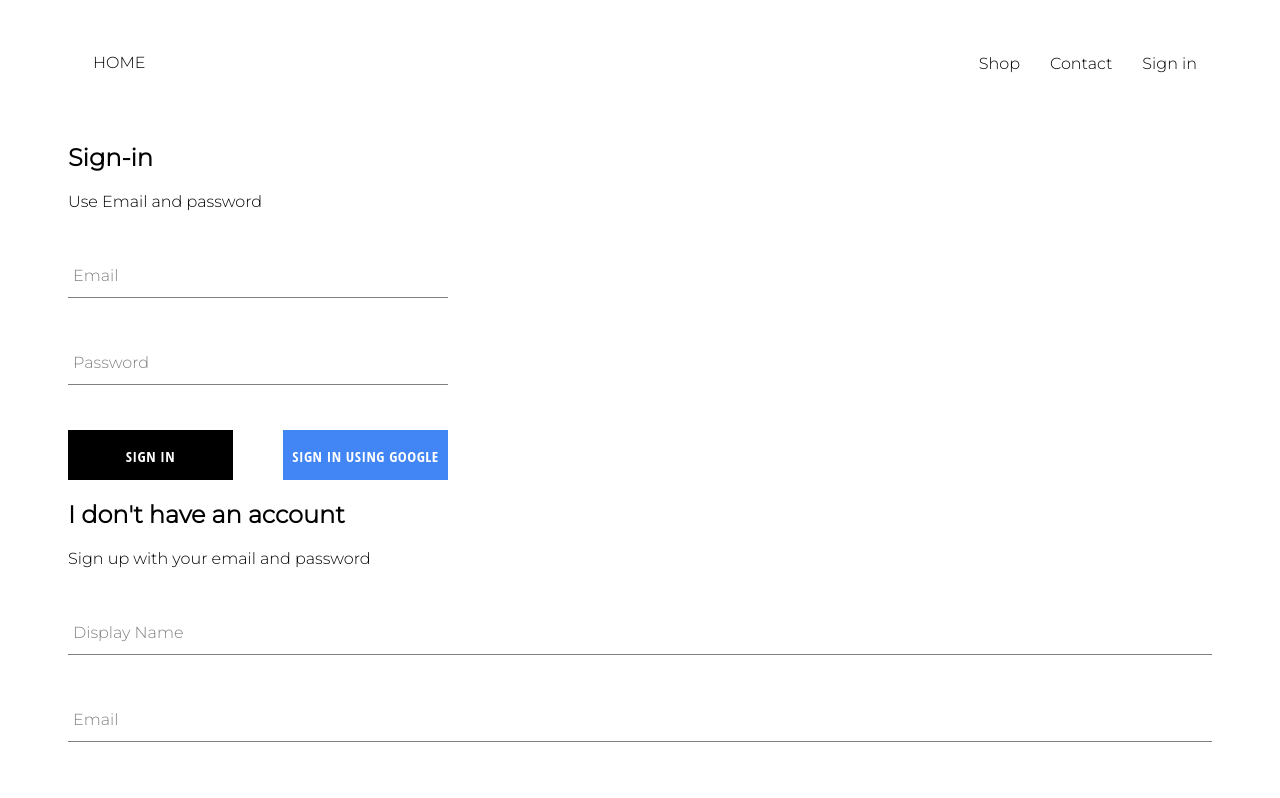
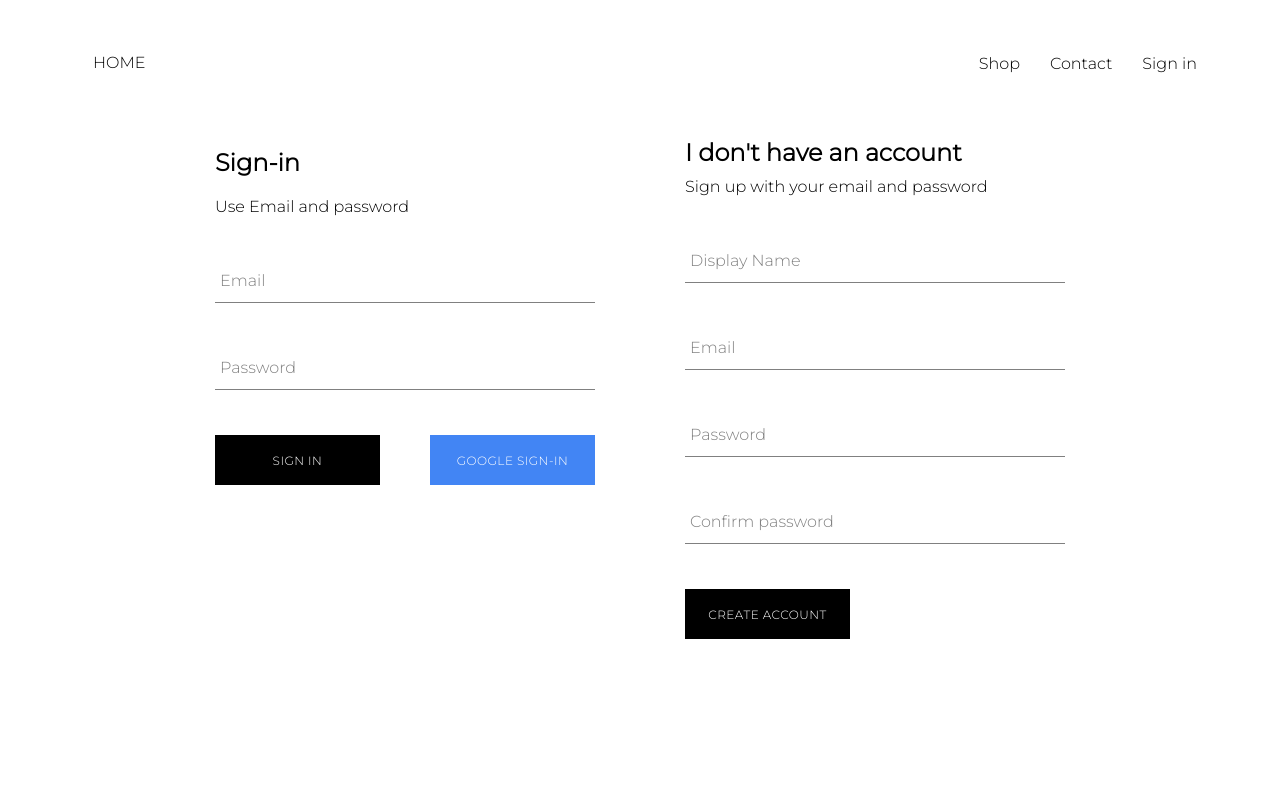
Before and after one commit to antman999/rental_goods, a React (Create React App) app: page /signin in a window 1280 px wide. Shown: the top 798 px of the page. Built offline with nearby package versions, Linux system fonts and the light colour scheme; no server answers.

Commit message:
Added complete signup and signin

```diff
--- a/src/components/custom-button/button.scss
+++ b/src/components/custom-button/button.scss
@@ -5,12 +5,12 @@
   letter-spacing: 0.5px;
   line-height: 50px;
   // padding: 0 35px 0 35px;
-  font-size: 15px;
+  font-size: 12px;
   background-color: black;
   color: white;
   text-transform: uppercase;
-  font-family: 'Open Sans Condensed';
-  font-weight: bolder;
+ font-family: 'Montserrat',
+ sans-serif;
   border: none;
   cursor: pointer;
 
--- a/src/components/sign-in/Signin.js
+++ b/src/components/sign-in/Signin.js
@@ -50,7 +50,7 @@ class Signin extends Component {
 					</Button>
 
           <Button onClick={signInWithGoogle}value='submit' isGoogleSignIn>
-						Sign in using Google
+						Google Sign-in
 					</Button>
          </div>
 
--- a/src/components/sign-up/Signup.js
+++ b/src/components/sign-up/Signup.js
@@ -2,6 +2,7 @@ import React, { Component } from 'react';
 import Button from '../custom-button/Button';
 import FormInput from '../form-input/FormInput';
 import { auth, createUserProfileDocument } from '../../firebase/firebase.utils';
+import './signup.scss'
 
 class Signup extends Component {
 	state = {
@@ -15,9 +16,25 @@ class Signup extends Component {
     this.setState({[e.target.name]:e.target.value})
   };
 
-  handleSubmit = e => {
+  handleSubmit = async e => {
     e.preventDefault()
-
+    const { displayName, email, password, confirmPassword } = this.state;
+    if (password !== confirmPassword) {
+      alert('Passwords do not match!')
+      return
+    }
+    try {
+      const { user } = await auth.createUserWithEmailAndPassword(email, password)
+     await createUserProfileDocument(user,{displayName})
+      this.setState({
+				displayName: '',
+				email: '',
+				password: '',
+				confirmPassword: '',
+			});
+    } catch (error) {
+      console.log(error)
+    }
   };
 
   render() {
--- a/src/components/sign-up/signup.scss
+++ b/src/components/sign-up/signup.scss
@@ -0,0 +1,8 @@
+.sign-up{
+  display: flex;
+  flex-direction: column;
+  width: 380px;
+  .title{
+    margin: 10px 0;
+  }
+}
--- a/src/pages/accoutPages/createAccount.scss
+++ b/src/pages/accoutPages/createAccount.scss
@@ -0,0 +1,6 @@
+.sign-in-and-sign-up{
+  width: 850px;
+  display: flex;
+  justify-content: space-between;
+  margin: 30px auto;
+}
```
